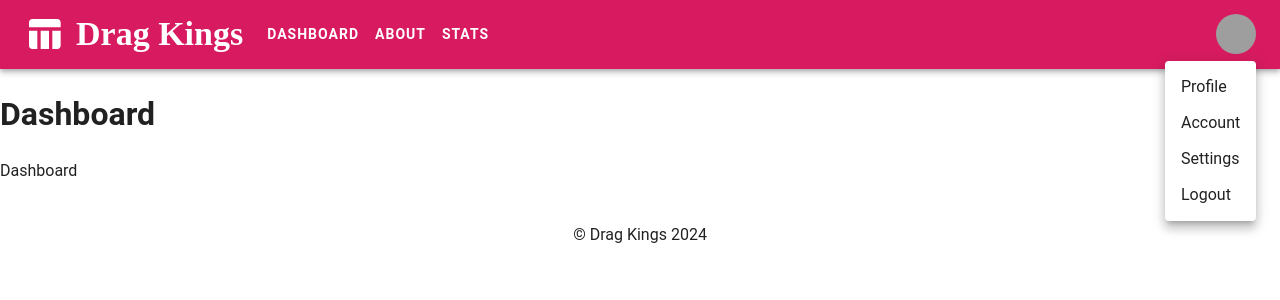
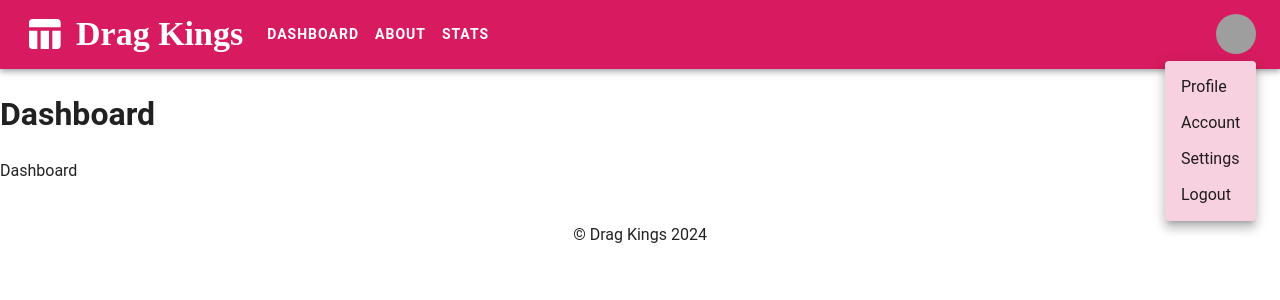
Before and after one commit to jHackiewicz/drag-kings, a React (Vite) app: page / in a window 1280 px wide. Both pictures are taken after a click on the button 1236 px from the left and 34 px from the top of the page. Shown: the top 300 px of the page. Built offline with nearby package versions, Linux system fonts and the light colour scheme; grey boxes are pictures that could not be loaded; a web font is replaced by a local one.

Commit message:
added pink background on menu components through theme

```diff
--- a/package.json
+++ b/package.json
@@ -14,6 +14,7 @@
     "@emotion/styled": "^11.11.5",
     "@mui/icons-material": "^5.15.21",
     "@mui/material": "^5.15.21",
+    "@mui/system": "^5.16.0",
     "i18next": "^23.11.5",
     "react": "^18.3.1",
     "react-dom": "^18.3.1",
--- a/src/components/Navbar.tsx
+++ b/src/components/Navbar.tsx
@@ -1,4 +1,7 @@
 import * as React from "react";
+
+import { useTheme } from "@mui/material/styles";
+
 import AppBar from "@mui/material/AppBar";
 import Toolbar from "@mui/material/Toolbar";
 import IconButton from "@mui/material/IconButton";
@@ -22,6 +25,8 @@ const pages = [
 const settings = ["Profile", "Account", "Settings", "Logout"];
 
 function Navbar() {
+  const theme = useTheme();
+
   const [anchorElNav, setAnchorElNav] = React.useState<null | HTMLElement>(
     null
   );
@@ -75,13 +80,11 @@ function Navbar() {
               onClose={handleCloseNavMenu}
               sx={{
                 display: { xs: "block", md: "none" },
+                // "& .MuiPaper-root": {
+                //   bgcolor: theme.palette.primary.light,
+                // },
               }}
             >
-              {/* {pages.map((page) => (
-                <MenuItem key={page} onClick={handleCloseNavMenu}>
-                  <Typography textAlign="center">{page}</Typography>
-                </MenuItem>
-              ))} */}
               {pages.map((page) => (
                 <MenuItem
                   key={page.label}
@@ -120,20 +123,6 @@ function Navbar() {
             </Typography>
           </Box>
           <Box sx={{ flexGrow: 1, display: { xs: "none", md: "flex" }, ml: 2 }}>
-            {/* {pages.map((page) => (
-              <Button
-                key={page}
-                onClick={handleCloseNavMenu}
-                sx={{
-                  my: 2,
-                  color: "white",
-                  display: "block",
-                  fontWeight: 700,
-                  letterSpacing: 1,
-                }}
-              >
-                {page}
-              </Button> */}
             {pages.map((page) => (
               <Button
                 key={page.label}
@@ -160,7 +149,12 @@ function Navbar() {
               </IconButton>
             </Tooltip>
             <Menu
-              sx={{ mt: "45px" }}
+              sx={{
+                mt: "45px",
+                // "& .MuiPaper-root": {
+                //   bgcolor: theme.palette.primary.light,
+                // },
+              }}
               id="menu-appbar"
               anchorEl={anchorElUser}
               anchorOrigin={{
--- a/src/theme.ts
+++ b/src/theme.ts
@@ -1,9 +1,11 @@
-import { createTheme } from "@mui/material/styles";
+import { createTheme, Theme } from "@mui/material/styles";
+import { lighten } from "@mui/system";
 
 const theme = createTheme({
   palette: {
     primary: {
       main: "#d81b60",
+      light: lighten("#d81b60", 0.8),
     },
     secondary: {
       main: "#ff4081",
@@ -15,6 +17,15 @@ const theme = createTheme({
       fontFamily: "Margarine, cursive",
     },
   },
+  components: {
+    MuiMenu: {
+      styleOverrides: {
+        paper: ({ theme }: { theme: Theme }) => ({
+          backgroundColor: theme.palette.primary.light,
+        }),
+      },
+    },
+  },
 });
 
 export default theme;
```
Also changed, not shown: 1 other file (tests, documents, lock files or other folders).
